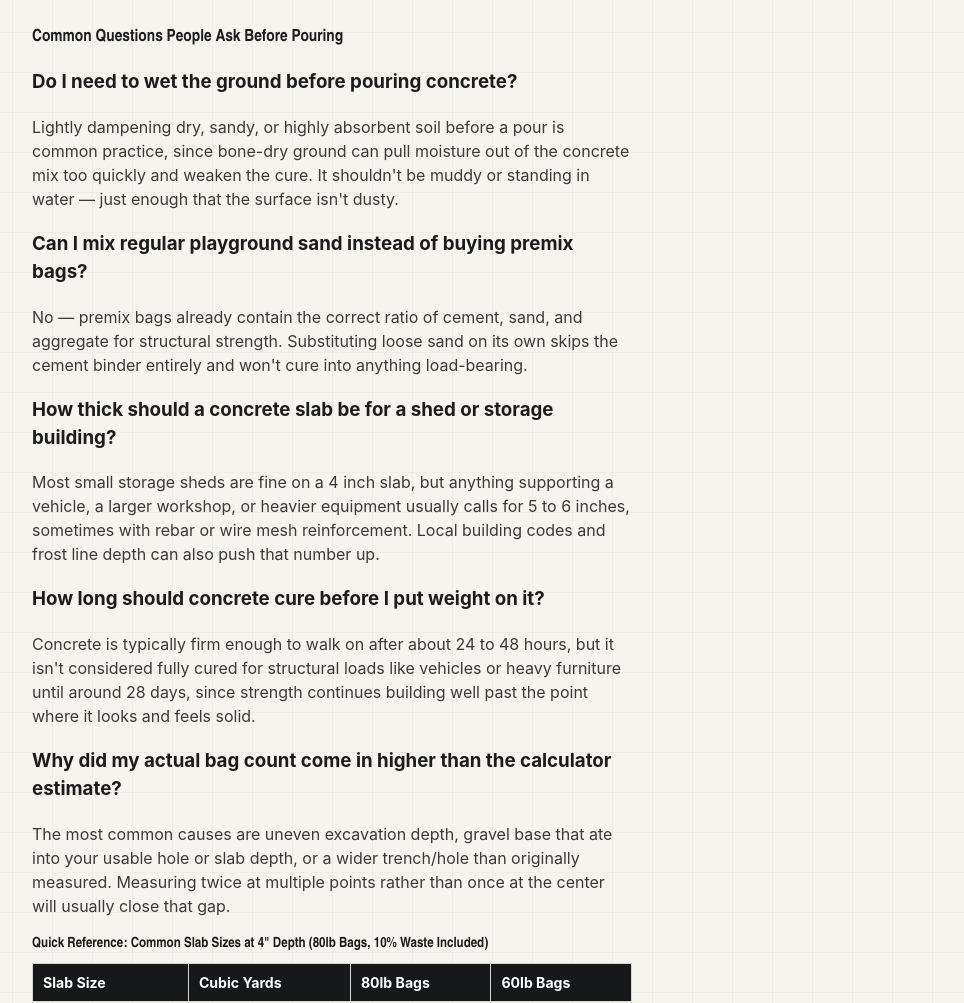
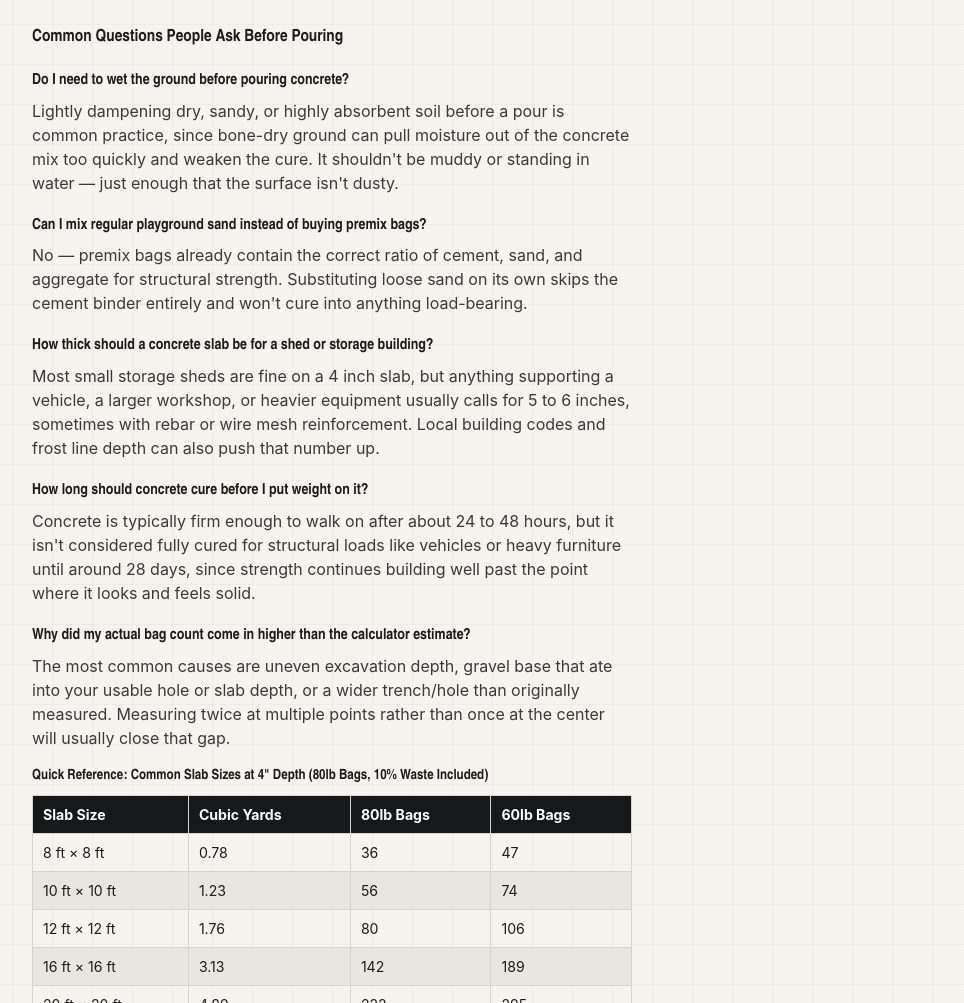
Before and after one commit to Alyakberr/bagestimator, a plain HTML site: page index.html in a window 1280 px wide. Shown: the part 2236-3239 px from the top of the page, without its empty margins (308-1272 px from the left). Drawn offline with Linux system fonts and the light colour scheme.

Commit message:
Add SEO styles for h3 elements
Added styles for h3 elements within the .seo class.

```diff
--- a/style.css
+++ b/style.css
@@ -332,6 +332,11 @@ body {
   font-size: 1.05rem;
   margin: 28px 0 8px;
 }
+.seo h3 {
+  font-family: var(--font-display);
+  font-size: 0.95rem;
+  margin: 20px 0 6px;
+}
 .seo p { margin: 0 0 4px; color: #3a3a38; }
 .faq-item {
   margin-bottom: 18px;
```
